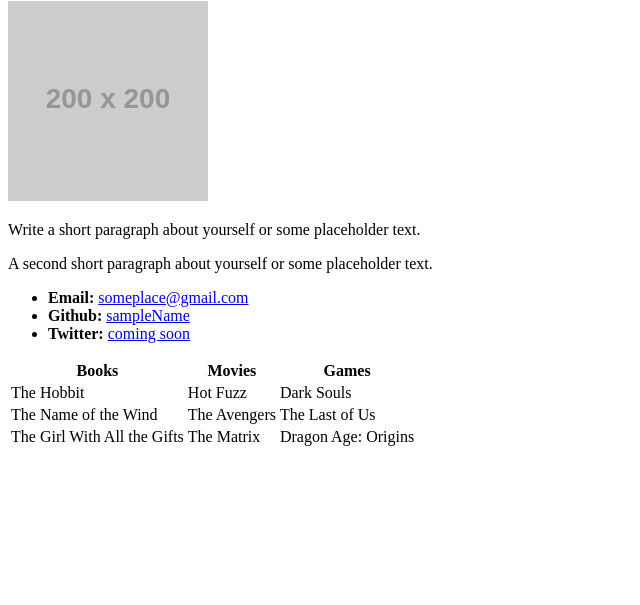
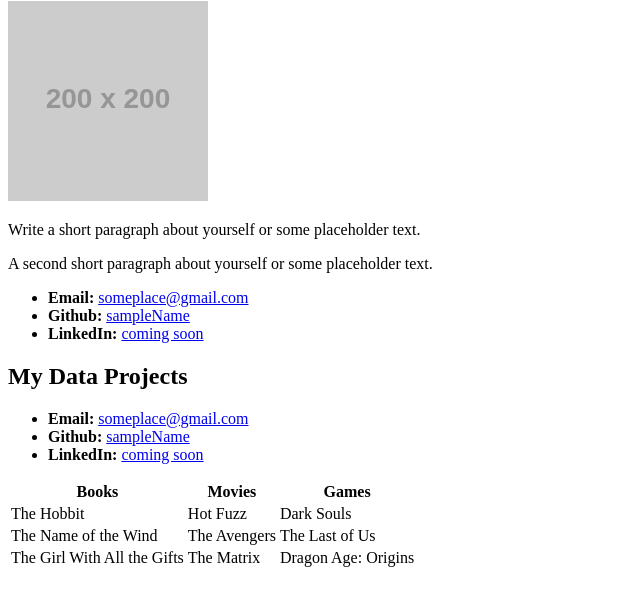
Before and after one commit to oscar4martins/oscar4martins.github.io, a plain HTML site: page index.html in a window 1280 px wide. Shown: the part 79-684 px from the top of the page, without its empty margins (0-640 px from the left). Drawn offline with Linux system fonts and the light colour scheme; placeholder pictures from the web are drawn by us.

Commit message:
add to frame

```diff
--- a/index.html
+++ b/index.html
@@ -17,7 +17,15 @@
   <ul>
     <li><strong>Email:</strong> <a href="#">someplace@gmail.com</a></li>
     <li><strong>Github:</strong> <a href="#">sampleName</a></li>
-    <li><strong>Twitter:</strong> <a href="#">coming soon</a></li>
+    <li><strong>LinkedIn:</strong> <a href="#">coming soon</a></li>
+  </ul>
+
+  <h2>My Data Projects</h2>
+
+   <ul>
+    <li><strong>Email:</strong> <a href="#">someplace@gmail.com</a></li>
+    <li><strong>Github:</strong> <a href="#">sampleName</a></li>
+    <li><strong>LinkedIn:</strong> <a href="#">coming soon</a></li>
   </ul>
 
   <table>
```
